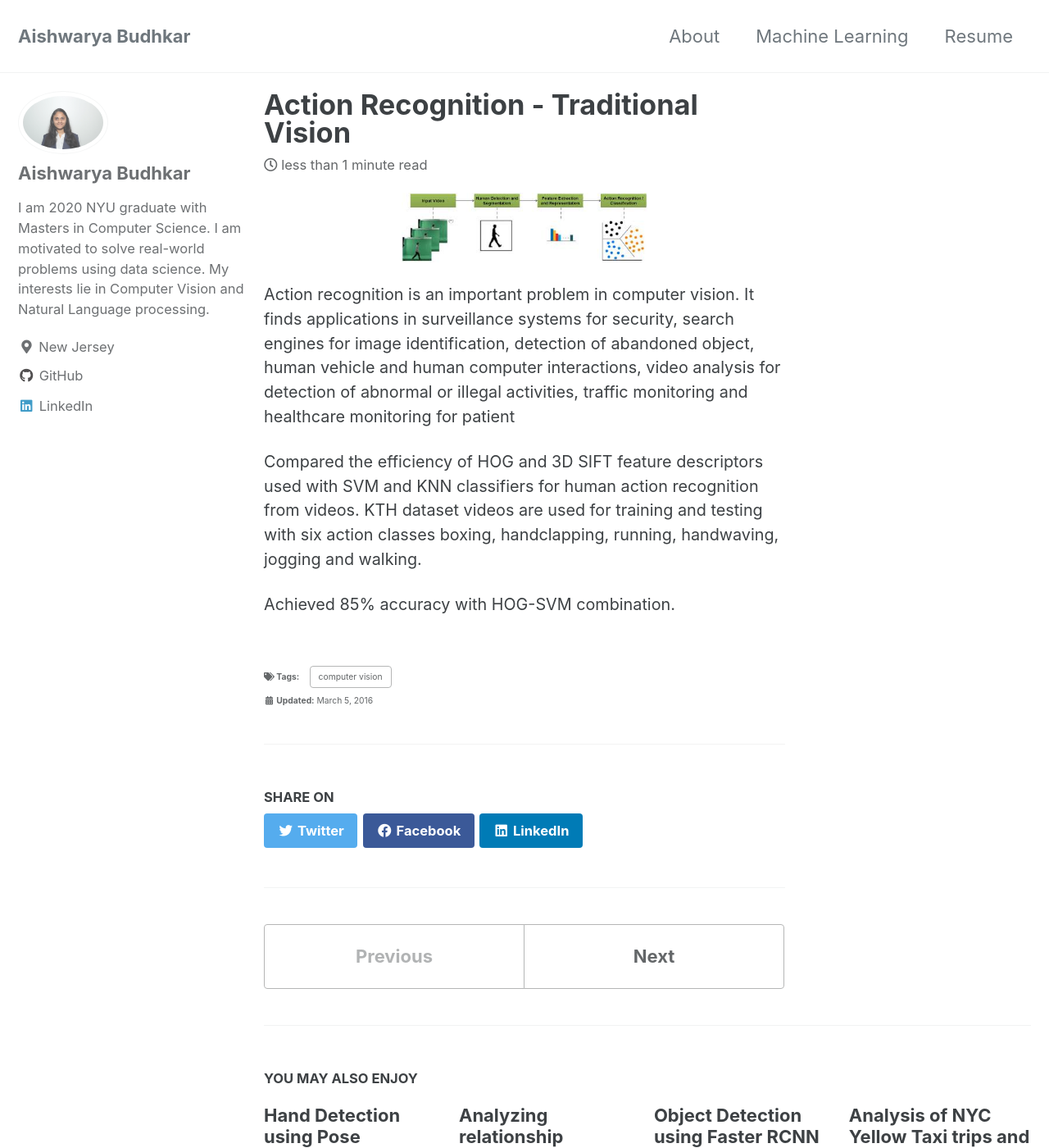
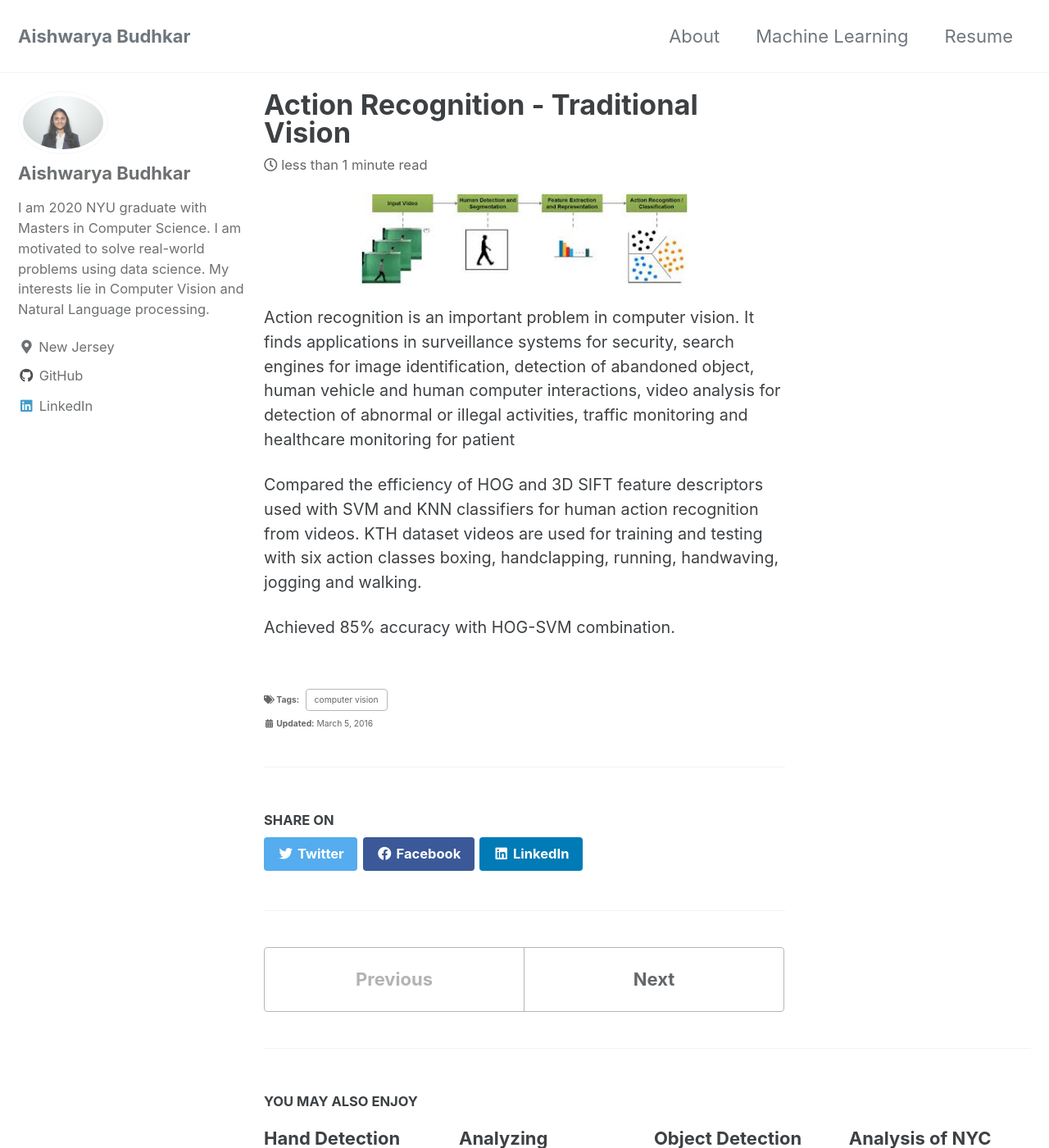
Before and after one commit to asbudhkar/asbudhkar.github.io, a Jekyll site: the page built from _posts/2016-03-05-action_recognition.md, in a window 1280 px wide and 1400 px high. Shown: the whole window at 82% size. Built offline with Jekyll 4.4.1, drawn with Linux system fonts in a browser that asks for light colours; cached includes are drawn as plain includes.

Commit message:
Changed style

```diff
--- a/_posts/2016-03-05-action_recognition.md
+++ b/_posts/2016-03-05-action_recognition.md
@@ -6,7 +6,7 @@ header:
     excerpt: "Action recognition"
 ---
 <p class="aligncenter">
-    <img  src="/images/action.jpg" width="300" height="150"/>
+    <img  src="/images/action.jpg" width="400" height="200"/>
 </p>
 
 <style>
--- a/_sass/minimal-mistakes/_page.scss
+++ b/_sass/minimal-mistakes/_page.scss
@@ -84,7 +84,7 @@ body {
 
 .page__content {
   h2 {
-    padding-bottom: 0.5em;
+    padding-bottom: 0.25em;
     border-bottom: 1px solid $border-color;
   }
 
@@ -313,7 +313,7 @@ body {
   }
 
   strong {
-    margin-right: 10px;
+    margin-right: 5px;
   }
 }
 
```
